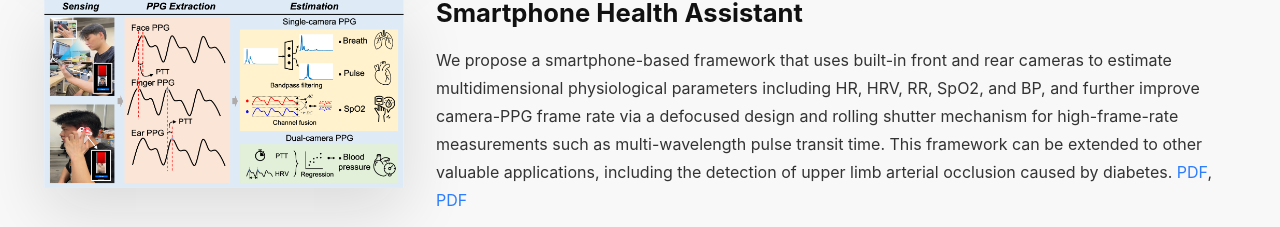
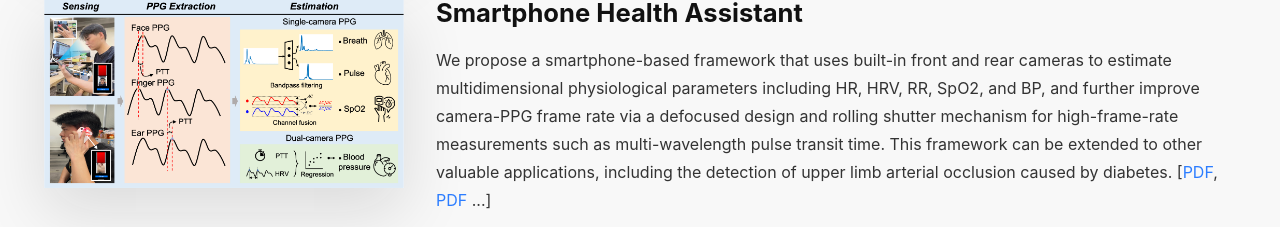
Before and after one commit to yingen-zhu/yingen-zhu.github.io, a Jekyll site: the page built from research.md, in a window 1280 px wide. Shown: the part 850-1077 px from the top of the page. Built offline with Jekyll 4.4.1, drawn with Linux system fonts in a browser that asks for light colours.

```diff
--- a/research.md
+++ b/research.md
@@ -99,7 +99,7 @@ For further details on these projects, please see my <a href="https://scholar.go
     </div>
     <div class="research-content">
       <h3>Smartphone Health Assistant</h3>
-      <p>We propose a smartphone-based framework that uses built-in front and rear cameras to estimate multidimensional physiological parameters including HR, HRV, RR, SpO2, and BP, and further improve camera-PPG frame rate via a defocused design and rolling shutter mechanism for high-frame-rate measurements such as multi-wavelength pulse transit time. This framework can be extended to other valuable applications, including the detection of upper limb arterial occlusion caused by diabetes. <a href="https://scholar.google.com/citations?view_op=view_citation&hl=zh-CN&user=oDyHLIwAAAAJ&sortby=pubdate&citation_for_view=oDyHLIwAAAAJ:YOwf2qJgpHMC" target="_blank" rel="noopener">PDF</a>, <a href="https://scholar.google.com/citations?view_op=view_citation&hl=zh-CN&user=oDyHLIwAAAAJ&sortby=pubdate&citation_for_view=oDyHLIwAAAAJ:Zph67rFs4hoC" target="_blank" rel="noopener">PDF</a></p>
+      <p>We propose a smartphone-based framework that uses built-in front and rear cameras to estimate multidimensional physiological parameters including HR, HRV, RR, SpO2, and BP, and further improve camera-PPG frame rate via a defocused design and rolling shutter mechanism for high-frame-rate measurements such as multi-wavelength pulse transit time. This framework can be extended to other valuable applications, including the detection of upper limb arterial occlusion caused by diabetes. [<a href="https://scholar.google.com/citations?view_op=view_citation&hl=zh-CN&user=oDyHLIwAAAAJ&sortby=pubdate&citation_for_view=oDyHLIwAAAAJ:YOwf2qJgpHMC" target="_blank" rel="noopener">PDF</a>, <a href="https://scholar.google.com/citations?view_op=view_citation&hl=zh-CN&user=oDyHLIwAAAAJ&sortby=pubdate&citation_for_view=oDyHLIwAAAAJ:Zph67rFs4hoC" target="_blank" rel="noopener">PDF</a> ...]</p>
     </div>
   </article>
 </section>
```
